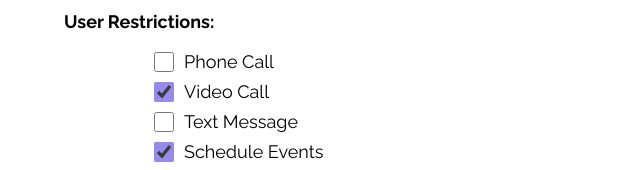
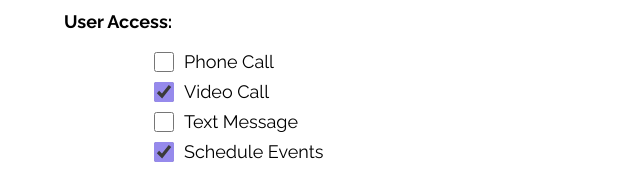
Before and after one commit to KolbyLalonde/CPSC481T08-4, a plain HTML site: page EditProfileForm/EditProfileForm.html in a window 1280 px wide. Shown: the part 209-379 px from the top of the page, 0-640 px from the left. Drawn offline with Linux system fonts and the light colour scheme.

Commit message:
Merge: merge Sunny branch to main

```diff
--- a/EditProfileForm/EditProfileForm.html
+++ b/EditProfileForm/EditProfileForm.html
@@ -20,7 +20,7 @@
     </div>
 
     <div class="name-group">
-        <label for="restrictions">User Restrictions:</label>
+        <label for="restrictions">User Access:</label>
     </div>
 
     <div class="checkbox-group">
```
